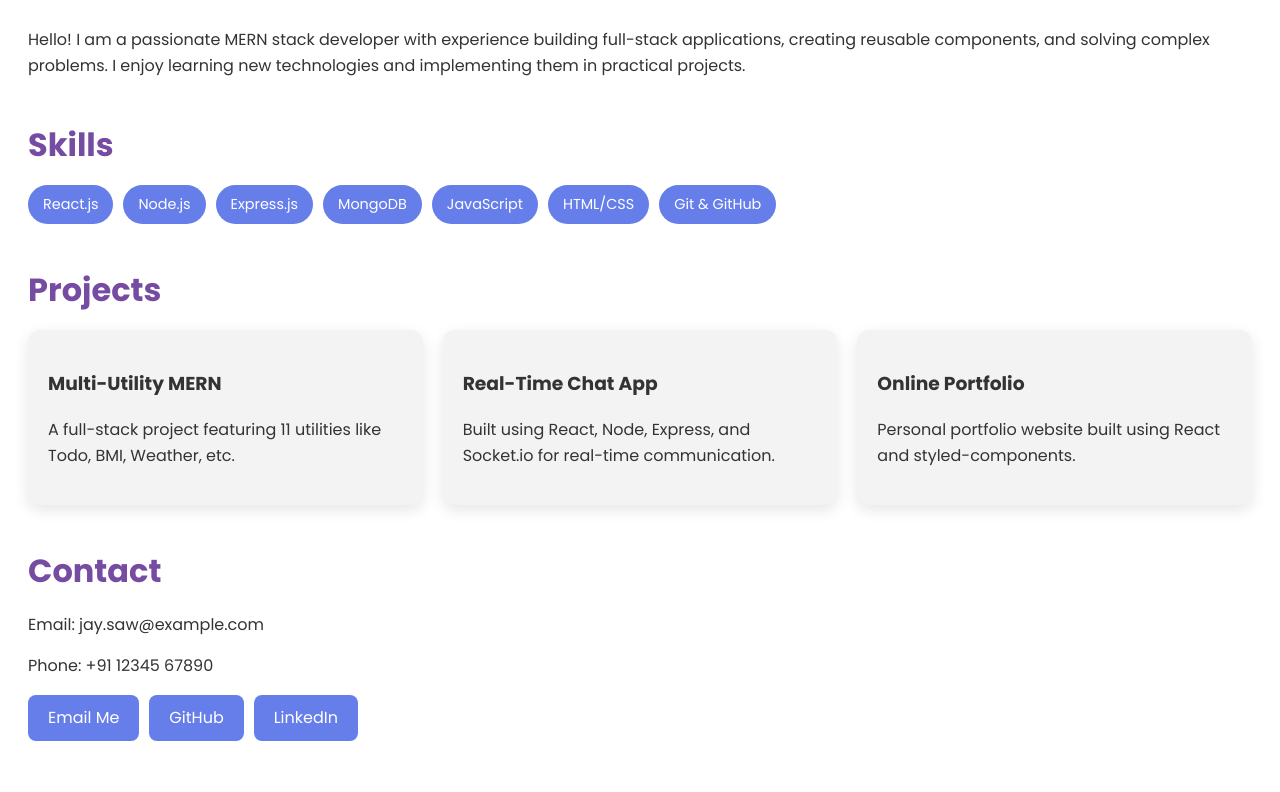
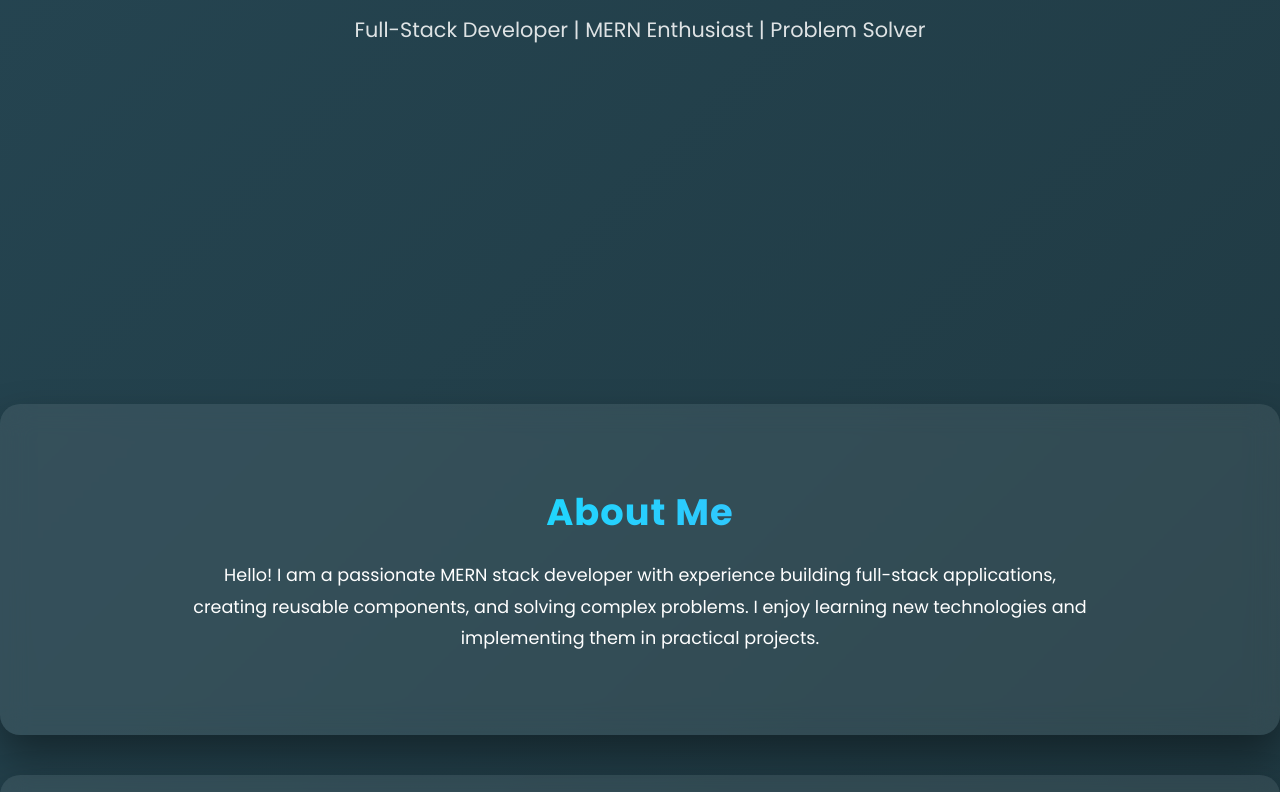
Before and after one commit to Jaysaw/MERN-TASK, a React (Vite) app: page /portfolio in a window 1280 px wide. Shown: the part 528-1320 px from the top of the page. Built offline with nearby package versions, Linux system fonts and the light colour scheme.

Commit message:
Update Portfolio.css

```diff
--- a/src/pages/Portfolio.css
+++ b/src/pages/Portfolio.css
@@ -1,90 +1,223 @@
-.portfolio-page {
-    font-family: 'Arial', sans-serif;
-    color: #333;
-    line-height: 1.6;
-    padding: 20px;
+@import url("https://fonts.googleapis.com/css2?family=Poppins:wght@300;400;600;700&display=swap");
+
+* {
+  margin: 0;
+  padding: 0;
+  box-sizing: border-box;
+  font-family: "Poppins", sans-serif;
 }
 
-  /* Hero Section */
+
+.portfolio-page {
+  min-height: 100vh;
+  color: #fff;
+  background: linear-gradient(-45deg, #0f2027, #203a43, #2c5364, #1a1a2e);
+  background-size: 400% 400%;
+  animation: gradientBG 12s ease infinite;
+  position: relative;
+  overflow-x: hidden;
+}
+
+@keyframes gradientBG {
+  0% { background-position: 0% 50%; }
+  50% { background-position: 100% 50%; }
+  100% { background-position: 0% 50%; }
+}
+
+
+.portfolio-page::before,
+.portfolio-page::after {
+  content: "";
+  position: absolute;
+  width: 400px;
+  height: 400px;
+  background: radial-gradient(circle, rgba(0,255,255,0.25), transparent 70%);
+  border-radius: 50%;
+  animation: float 8s infinite alternate ease-in-out;
+}
+
+.portfolio-page::before {
+  top: -100px;
+  left: -100px;
+}
+
+.portfolio-page::after {
+  bottom: -100px;
+  right: -100px;
+  animation-delay: 4s;
+}
+
+@keyframes float {
+  from { transform: translateY(0); }
+  to { transform: translateY(40px); }
+}
+
+
+section {
+  padding: 80px 10%;
+  position: relative;
+  animation: fadeUp 1s ease both;
+}
+
+@keyframes fadeUp {
+  from { opacity: 0; transform: translateY(40px); }
+  to { opacity: 1; transform: translateY(0); }
+}
+
+h1, h2 {
+  text-align: center;
+  margin-bottom: 20px;
+  letter-spacing: 1px;
+}
+
+h2 {
+  font-size: 2.3rem;
+  background: linear-gradient(90deg, #00f2fe, #4facfe);
+  -webkit-background-clip: text;
+  -webkit-text-fill-color: transparent;
+}
+
+
 .hero {
+  min-height: 100vh;
+  display: flex;
+  flex-direction: column;
+  justify-content: center;
   text-align: center;
-    background: linear-gradient(135deg, #667eea, #764ba2);
-    color: white;
-    padding: 60px 20px;
-    border-radius: 12px;
-    margin-bottom: 40px;
 }
 
 .hero h1 {
-    font-size: 3rem;
-    margin-bottom: 10px;
+  font-size: 4rem;
+  font-weight: 700;
+  text-shadow: 0 0 25px rgba(0,255,255,0.4);
 }
 
 .hero p {
-    font-size: 1.2rem;
+  font-size: 1.3rem;
+  margin-top: 15px;
+  opacity: 0.85;
 }
 
-  /* About */
-  .about, .skills, .projects, .contact {
-    margin-bottom: 40px;
+
+.about,
+.skills,
+.projects,
+.contact {
+  background: rgba(255, 255, 255, 0.08);
+  backdrop-filter: blur(14px);
+  border-radius: 20px;
+  margin: 40px auto;
+  box-shadow: 0 20px 40px rgba(0, 0, 0, 0.4);
 }
 
-  .about h2, .skills h2, .projects h2, .contact h2 {
-    font-size: 2rem;
-    margin-bottom: 15px;
-    color: #764ba2;
+
+.about p {
+  max-width: 900px;
+  margin: auto;
+  font-size: 1.1rem;
+  line-height: 1.8;
+  text-align: center;
 }
 
-  /* Skills */
+
 .skill-list {
   display: flex;
   flex-wrap: wrap;
-    gap: 10px;
+  justify-content: center;
+  gap: 18px;
+  margin-top: 30px;
 }
 
 .skill-list span {
-    background: #667eea;
-    color: white;
-    padding: 8px 15px;
-    border-radius: 20px;
-    font-size: 0.9rem;
+  padding: 14px 22px;
+  border-radius: 30px;
+  background: rgba(0, 255, 255, 0.15);
+  border: 1px solid rgba(0,255,255,0.3);
+  cursor: pointer;
+  transition: all 0.4s ease;
 }
 
-  /* Projects */
+.skill-list span:hover {
+  background: rgba(0,255,255,0.35);
+  box-shadow: 0 0 20px rgba(0,255,255,0.6);
+  transform: translateY(-6px) scale(1.05);
+}
+
+
 .project-cards {
   display: grid;
-    grid-template-columns: repeat(auto-fit, minmax(220px, 1fr));
+  grid-template-columns: repeat(auto-fit, minmax(260px, 1fr));
+  gap: 30px;
+  margin-top: 40px;
+}
+
+.project-card {
+  background: rgba(255, 255, 255, 0.1);
+  padding: 30px;
+  border-radius: 18px;
+  transition: all 0.4s ease;
+  position: relative;
+  overflow: hidden;
+}
+
+.project-card::before {
+  content: "";
+  position: absolute;
+  inset: 0;
+  background: linear-gradient(120deg, transparent, rgba(0,255,255,0.4), transparent);
+  opacity: 0;
+  transition: opacity 0.4s ease;
+}
+
+.project-card:hover::before {
+  opacity: 1;
+}
+
+.project-card:hover {
+  transform: translateY(-10px) scale(1.03);
+  box-shadow: 0 25px 50px rgba(0, 255, 255, 0.3);
+}
+
+.project-card h3 {
+  margin-bottom: 10px;
+  font-size: 1.4rem;
+}
+
+
+.contact p {
+  text-align: center;
+  margin-bottom: 8px;
+  font-size: 1.05rem;
+}
+
+.contact-buttons {
+  margin-top: 25px;
+  display: flex;
+  justify-content: center;
   gap: 20px;
 }
 
-  .project-card {
-    background: #f3f3f3;
-    padding: 20px;
-    border-radius: 12px;
-    box-shadow: 0 5px 15px rgba(0,0,0,.1);
-    transition: transform 0.3s;
-  }
-
-  .project-card:hover {
-    transform: scale(1.05);
-  }
-
-  /* Contact */
-  .contact-buttons {
-    margin-top: 15px;
-    display: flex;
-    gap: 10px;
-  }
-
 .btn {
-    padding: 10px 20px;
-    background: #667eea;
-    color: white;
+  padding: 14px 28px;
+  border-radius: 30px;
+  background: linear-gradient(135deg, #00f2fe, #4facfe);
+  color: #000;
   text-decoration: none;
-    border-radius: 8px;
-    transition: background 0.3s;
+  font-weight: 600;
+  transition: all 0.4s ease;
 }
 
 .btn:hover {
-    background: #764ba2;
+  transform: scale(1.1);
+  box-shadow: 0 0 30px rgba(0,255,255,0.8);
 }
+
+
+@media (max-width: 768px) {
+  .hero h1 {
+    font-size: 2.8rem;
+  }
+  section {
+    padding: 60px 6%;
+  }
+}
```
Lines whose indentation alone changed are shown as unchanged.
